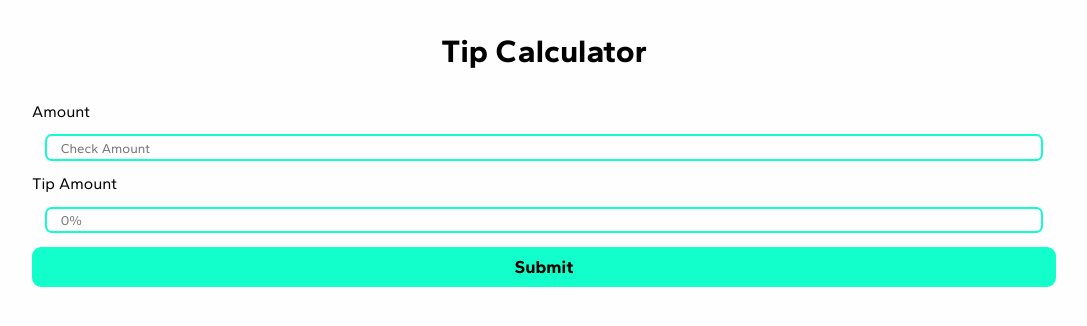
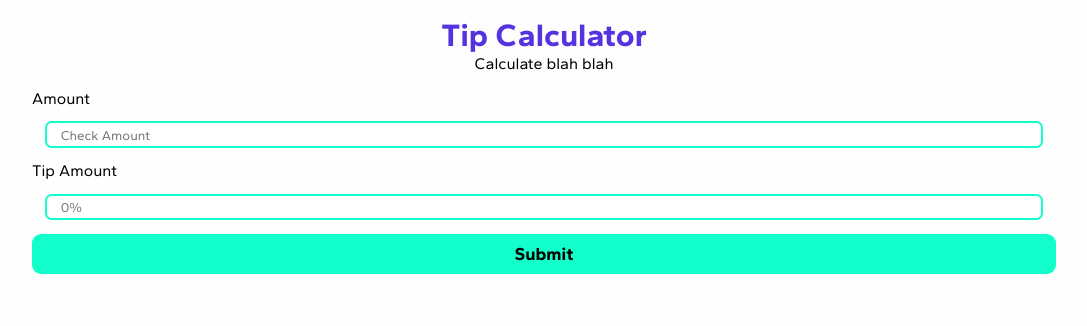
Before and after one commit to kittywizard/tip-calc, a React (Vite) app: page / in a window 1280 px wide. Shown: the top 326 px of the page, without its empty margins (96-1183 px from the left). Built offline with nearby package versions, Linux system fonts and the light colour scheme.

Commit message:
cleaning up some old files, removing context

```diff
--- a/src/App.tsx
+++ b/src/App.tsx
@@ -1,4 +1,4 @@
-import { useState, useContext } from "react";
+import { useState } from "react";
 import Header from "./components/header/Header";
 import {StyledApp} from "./styles/container";
 import Form from "./components/form/Form";
--- a/src/components/header/Header.tsx
+++ b/src/components/header/Header.tsx
@@ -3,7 +3,13 @@
 const Header:React.FC = () => {
     return (
         <StyledHeader>
-           Tip Calculator
+           <h1>
+                Tip Calculator
+            </h1>
+
+            <p>
+                Calculate blah blah
+            </p>
         </StyledHeader>
     )
 }
--- a/src/components/header/header-styles.ts
+++ b/src/components/header/header-styles.ts
@@ -2,11 +2,23 @@
 
 export const StyledHeader = styled.header`
     display: flex;
+    flex-direction: column;
     justify-content: center;
     padding: 1em;
     width: 90vw;
     margin: 0 auto;
+    text-align: center;
 
-    font-weight: 700;
-    font-size: 2rem;
+    h1 {
+        font-weight: 700;
+        color: #5533df;
+        font-size: 2rem;
+        margin: 0;
+    }
+
+    p {
+        font-size: 1rem;
+        margin: 0;
+    }
+
 `;
--- a/src/main.tsx
+++ b/src/main.tsx
@@ -1,7 +1,6 @@
 import React from 'react'
 import ReactDOM from 'react-dom/client'
 import App from './App';
-import {ContextProvider} from "./Context";
 
 ReactDOM.createRoot(document.getElementById('root')!).render(
   <React.StrictMode>
```
Also changed, not shown: src/Context.tsx (deleted, +0 -30 lines), src/logo.svg (deleted).
